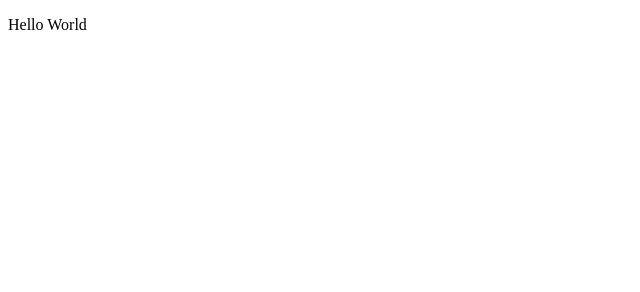
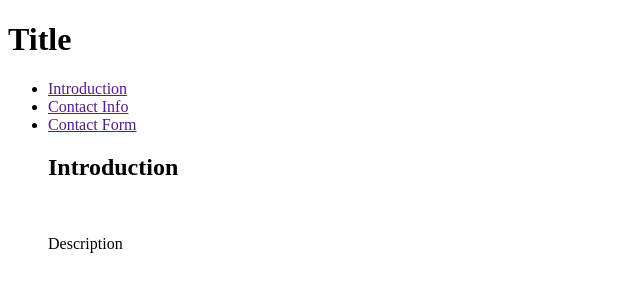
Before and after one commit to keimdm/portfolio-mini-project, a plain HTML site: page index.html in a window 1280 px wide. Shown: the whole page, without its empty margins (0-640 px from the left). Drawn offline with Linux system fonts and the light colour scheme.

Commit message:
added initial header and hero image html

```diff
--- a/index.html
+++ b/index.html
@@ -8,6 +8,26 @@
     <title>Portfolio</title>
 </head>
 <body>
-    <p>Hello World</p>
+    <header>
+        <h1>Title</h1>
+        <nav>
+            <ul>
+                <li><a href="">Introduction</a></li>
+                <li><a href="">Contact Info</a></li>
+                <li><a href="">Contact Form</a></li>
+            </ul>
+        </nav>
+    </header>
+    <main>
+        <figure>
+            <h2>Introduction</h2>
+            <img src="" alt="">
+            <p>Description</p>
+        </figure>
+
+    </main>
+    <footer>
+
+    </footer>
 </body>
 </html>
```
